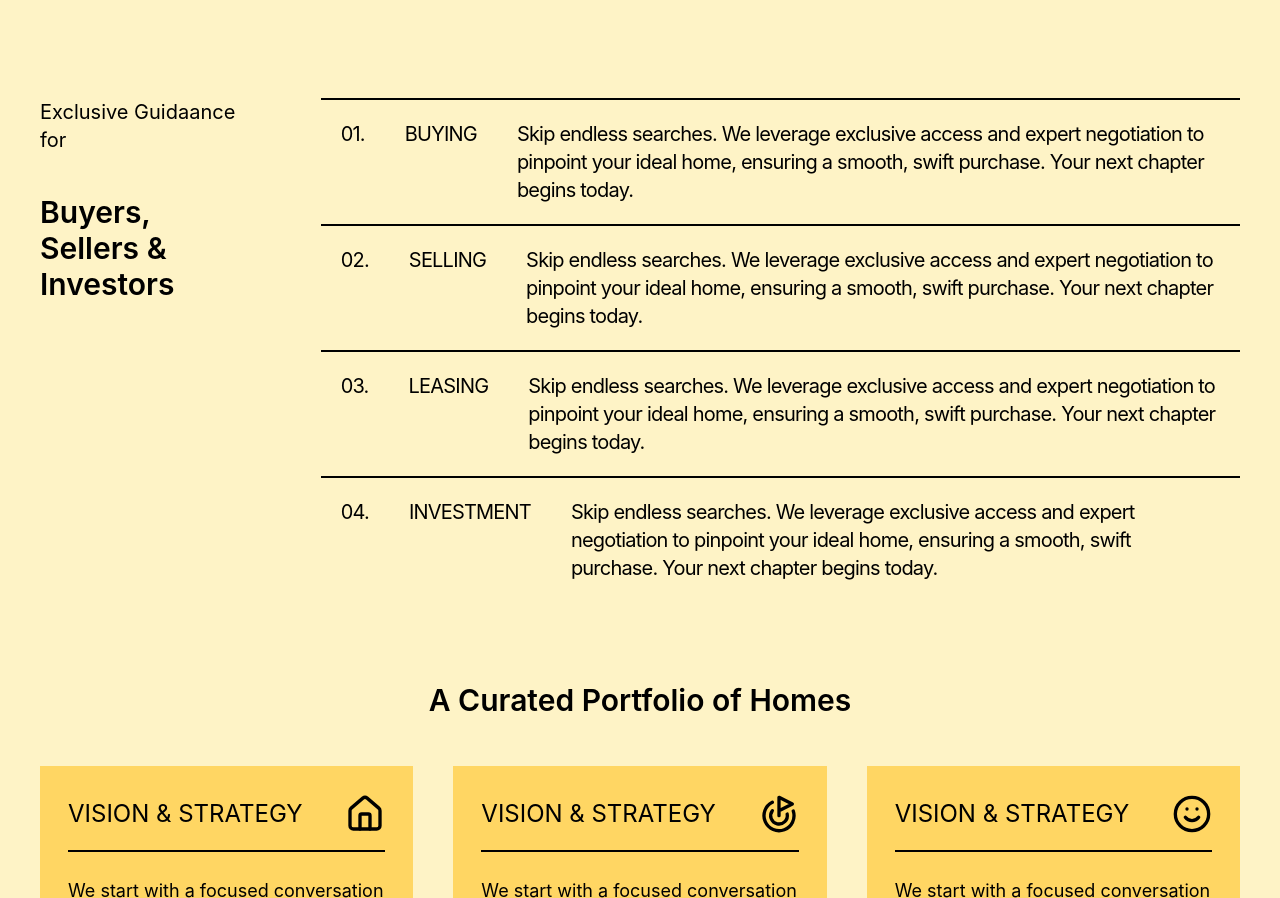
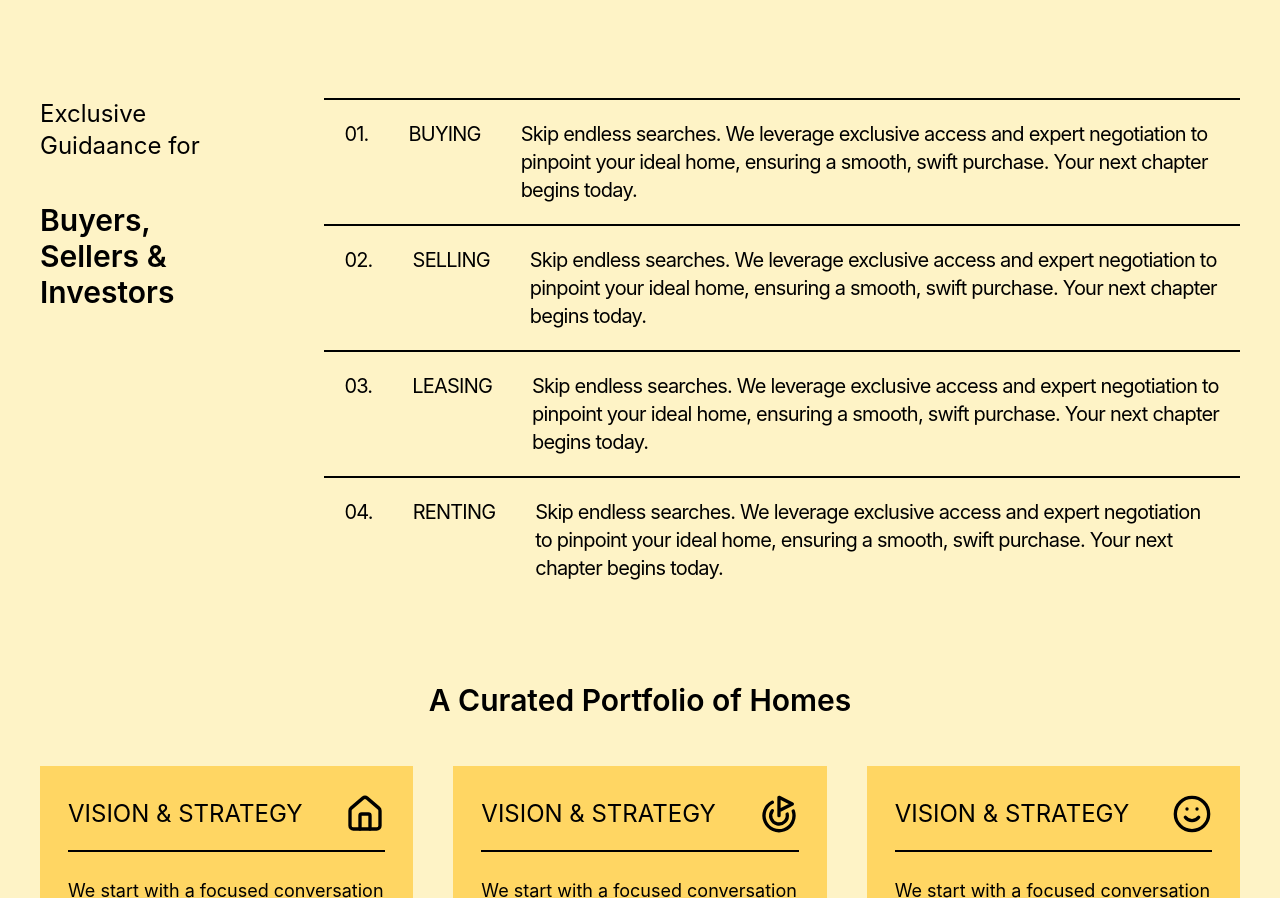
Before and after one commit to acquah-forever/my-realEstate, a React (Vite) app: page / in a window 1280 px wide. Shown: the part 4098-4996 px from the top of the page. Built offline with nearby package versions, Linux system fonts and the light colour scheme.

Commit message:
editing Details.jsx

```diff
--- a/src/components/Details.jsx
+++ b/src/components/Details.jsx
@@ -4,7 +4,7 @@ const Details = () => {
     return (
         <div className='p-10 grid md:flex md:gap-20'>
             <div className='mt-15'>
-                <h1 className='text-xl'>Exclusive Guidaance for</h1>
+                <h1 className='text-xl md:text-2xl'>Exclusive Guidaance for</h1>
                 <h1 className='mt-10 text-3xl font-semibold'>Buyers, Sellers & Investors</h1>
             </div>
 
@@ -42,7 +42,7 @@ const Details = () => {
                     <div className='border'></div>
                     <div className='p-5 flex flex-col gap-4 md:flex-row md:gap-10'>
                         <h1 className='text-md md:text-xl'>04.</h1>
-                        <h1 className='text-md md:text-xl uppercase'>Investment</h1>
+                        <h1 className='text-md md:text-xl uppercase'>Renting</h1>
                         <h1 className='text-md md:text-xl'>Skip endless searches. We leverage exclusive access and expert negotiation to pinpoint your ideal home, ensuring a smooth, swift purchase. Your next chapter begins today.</h1>
                     </div>
                 </div>
```
